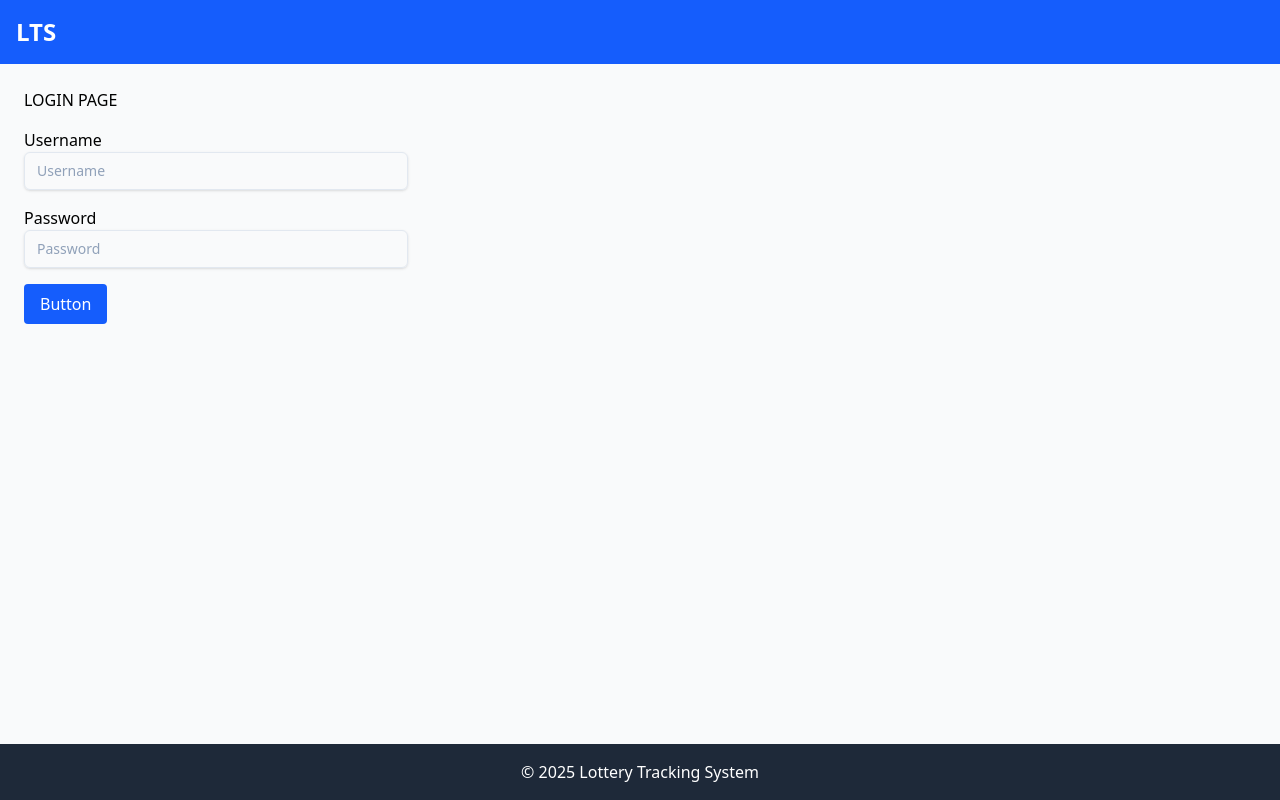
After one commit to Achaudhari02/lottery-tracking-system, a Django app: page /accounts/login in a window 1280 px wide. The commit adds this page. Run offline with Django 5.2, Linux system fonts and the light colour scheme.

Commit message:
user login and logout implemented

```diff
--- a/LTS/settings.py
+++ b/LTS/settings.py
@@ -64,6 +64,7 @@ TEMPLATES = [
                 'django.contrib.messages.context_processors.messages',
             ],
         },
+        'DIRS': [BASE_DIR / "templates"],
     },
 ]
 
@@ -116,3 +117,5 @@ USE_TZ = True
 # https://docs.djangoproject.com/en/6.0/howto/static-files/
 
 STATIC_URL = 'static/'
+LOGIN_REDIRECT_URL = 'base'
+LOGOUT_REDIRECT_URL = 'login'
--- /dev/null
+++ b/inventory/templates/accounts/login.html
@@ -0,0 +1,20 @@
+{% extends "base.html" %}
+
+{% block content %}
+
+ <h1>LOGIN PAGE</h1>
+
+<form method="post">
+    {% csrf_token %}
+    <div class="w-full max-w-sm min-w-[200px] mt-4">
+        <label for='username'>Username</label>
+        <input name='username'class="w-full bg-transparent placeholder:text-slate-400 text-slate-700 text-sm border border-slate-200 rounded-md px-3 py-2 transition duration-300 ease focus:outline-none focus:border-slate-400 hover:border-slate-300 shadow-sm focus:shadow" placeholder="Username">
+    </div>
+    <div class="w-full max-w-sm min-w-[200px] mt-4">
+        <label for='password'>Password</label>
+        <input name='password'class="w-full bg-transparent placeholder:text-slate-400 text-slate-700 text-sm border border-slate-200 rounded-md px-3 py-2 transition duration-300 ease focus:outline-none focus:border-slate-400 hover:border-slate-300 shadow-sm focus:shadow" placeholder="Password">
+    </div>
+    <button class="px-4 py-2 rounded bg-blue-600 text-white hover:bg-blue-700 mt-4 " type="submit">Button</button>
+</form>
+
+{% endblock content %}
--- a/inventory/templates/base.html
+++ b/inventory/templates/base.html
@@ -8,7 +8,7 @@
     {# Tailwind CSS - we'll add this later #}
     <script src="https://cdn.jsdelivr.net/npm/@tailwindcss/browser@4"></script>
 </head>
-<body class="bg-gray-50">
+<body class="bg-gray-50 min-h-screen flex flex-col">
     {# Navigation bar - appears on every page #}
     <nav class="bg-blue-600 text-white p-4">
         <div class="container mx-auto flex justify-between items-center">
@@ -34,7 +34,7 @@
     {% endif %}
 
     {# Main content area - this is where child templates put their content #}
-    <main class="container mx-auto p-6">
+    <main class="container mx-auto p-6 flex-grow">
         {% block content %}
         {# Child templates will put their content here #}
         {% endblock %}
--- a/inventory/urls.py
+++ b/inventory/urls.py
@@ -1,6 +1,8 @@
-from django.urls import path
+from django.urls import path, include
 from . import views
 
 urlpatterns = [
-    path('',views.baseView, name='base')
+    path('',views.base, name='base'),
+    path('accounts/login',views.login_user, name='login'),
+    path('account/logout',views.logout_user, name='logout')
 ]
--- a/inventory/views.py
+++ b/inventory/views.py
@@ -1,7 +1,33 @@
-from django.shortcuts import render
+from django.shortcuts import render, redirect
 from django.http import request
+from django.views.generic import CreateView
+from django.contrib.auth.forms import UserCreationForm
+from django.contrib.auth import authenticate,login,logout
+from django.contrib import messages
+from django.contrib.auth.decorators import login_required
 
 # Create your views here.
 
-def baseView(request):
-    return render(request, 'base.html')
+def base(request):
+    return render(request, 'inventory/home.html')
+
+def login_user(request):
+    if request.method == 'POST':
+        username = request.POST.get('username')
+        password = request.POST.get('password')
+        user = authenticate(request,username=username, password=password)
+        if user is not None:
+            login(request,user)
+            return redirect('base')
+        else:
+            messages.error(request, "The user does not exist")
+
+
+
+    return render(request, 'accounts/login.html')
+
+@login_required
+def logout_user(request):
+    if request.method == 'GET':
+        logout(request)
+    return redirect('login')
```
Also changed, not shown: inventory/templates/inventory/home.html (added, +16 -0 lines).
